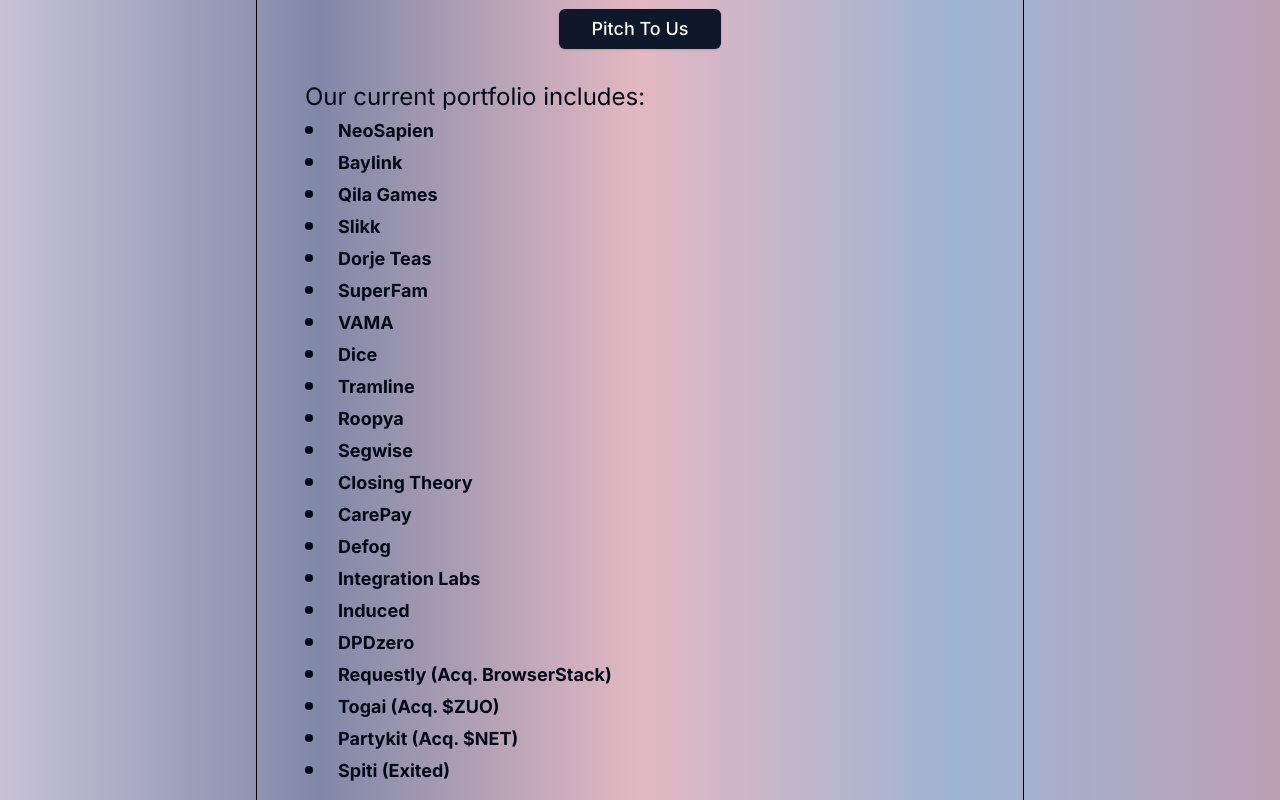
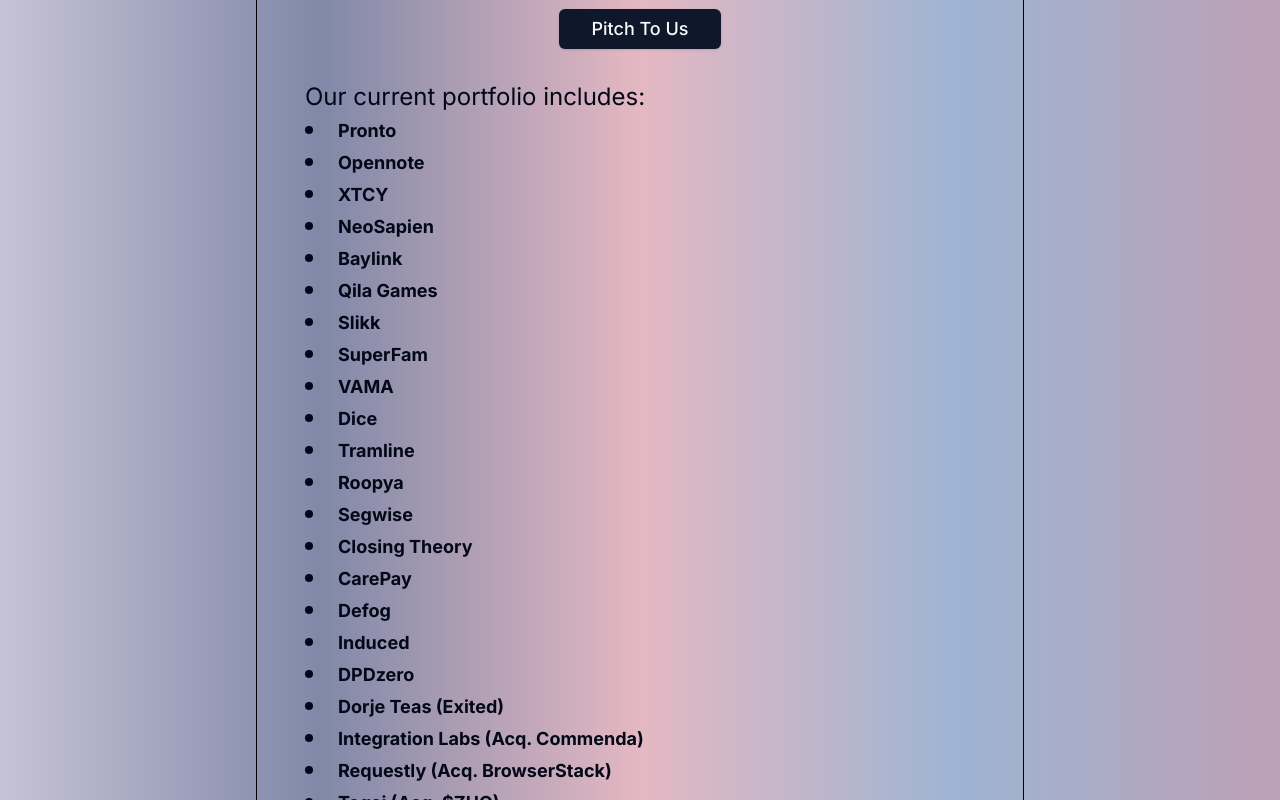
Before and after one commit to anmolm96/untitled-site, a Next.js app: page / in a window 1280 px wide. Shown: the part 620-1420 px from the top of the page. Built offline with nearby package versions, Linux system fonts and the light colour scheme.

Commit message:
Update page.tsx

```diff
--- a/app/page.tsx
+++ b/app/page.tsx
@@ -9,11 +9,13 @@
 
 // TODO: Move this to a CMS
 const PORTFOLIO: Company[] = [
+  { name: "Pronto", url: "https://www.withpronto.com/" },
+  { name: "Opennote", url: "https://www.opennote.com/" },
+  { name: "XTCY", url: "https://www.instagram.com/drinkxtcy/" },
   { name: "NeoSapien", url: "https://neosapien.xyz/" },
   { name: "Baylink", url: "https://www.baylink.in/" },
   { name: "Qila Games", url: "https://play.google.com/store/apps/details?id=com.qilagames.ludohero" },
   { name: "Slikk", url: "https://www.slikk.club/" },
-  { name: "Dorje Teas", url: "https://www.dorjeteas.com/" },
   { name: "SuperFam", url: "https://www.superfam.app/" },
   { name: "VAMA", url: "https://vama.app/" },
   { name: "Dice", url: "https://dice.tech/" },
@@ -23,9 +25,10 @@
   { name: "Closing Theory", url: "https://closingtheory.com/" },
   { name: "CarePay", url: "https://carepay.money/" },
   { name: "Defog", url: "https://defog.ai/" },
-  { name: "Integration Labs", url: "https://www.integrationlabs.co/" },
   { name: "Induced", url: "https://www.induced.ai/" },
   { name: "DPDzero", url: "https://www.dpdzero.com/" },
+  { name: "Dorje Teas (Exited)", url: "https://www.dorjeteas.com/" },
+  { name: "Integration Labs (Acq. Commenda)", url: "https://www.integrationlabs.co/" },
   { name: "Requestly (Acq. BrowserStack)", url: "https://www.browserstack.com/blog/browserstack-acquires-requestly-to-simplify-http-interception-and-mocking/" },
   {
     name: "Togai (Acq. $ZUO)",
```
